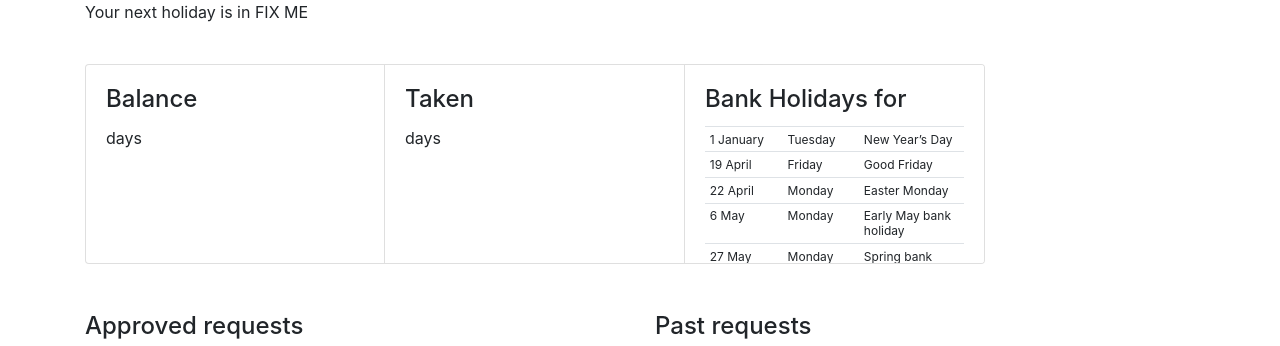
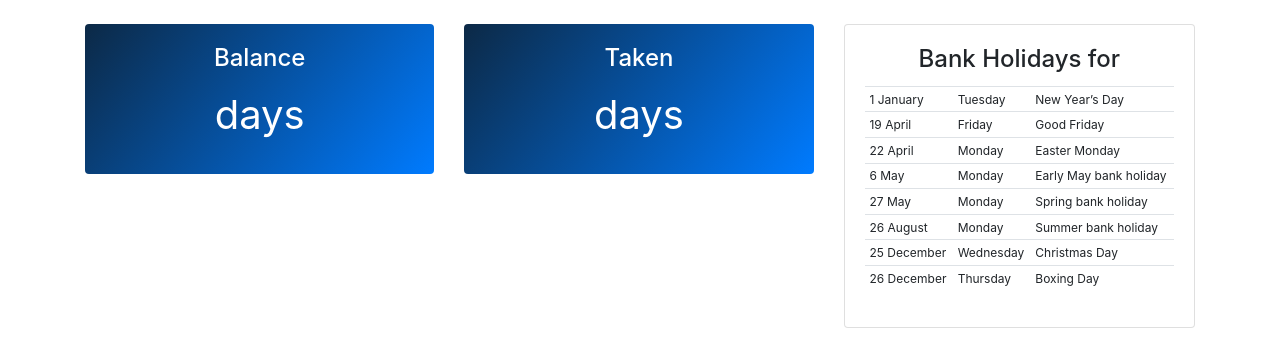
Before and after one commit to prodijody/holidayTracker, a Flask app: template templates/protected/menu.html in a window 1280 px wide. Shown: the part 77-423 px from the top of the page. Run offline with Flask 2, Linux system fonts and the light colour scheme; the template is opened without the code that fills it, so the values that code supplies are empty; some libraries are stand-ins or nearby versions.

Commit message:
Update 5

```diff
--- a/static/css/style.css
+++ b/static/css/style.css
@@ -1,5 +1,5 @@
-.card{
-    max-height: 200px!important;
+
+.hol{
     overflow-y: scroll;
 }
 
@@ -7,8 +7,21 @@
     max-width: 350px;
 }
 
-.card{
+.card-custom{
     max-width: 300px!important;
+}
+
+.card-custom-2{
+    max-height: 150px!important;
+
+background: -webkit-linear-gradient(-50deg, rgb(0, 123, 255), rgb(12, 41, 70));
+background: linear-gradient(-50deg, rgb(0, 123, 255), rgb(12, 41, 70));
+
+    color: white;
+    border: none;
+    font-size: 40px;
+
+
 }
 
 a:hover{
--- a/templates/protected/admin/admin.html
+++ b/templates/protected/admin/admin.html
@@ -15,7 +15,7 @@
     <div class="col">
       <div class="card-deck">
         {% for staff in staff_members %}
-          <a href="{{ url_for('admin_user', user_id=staff.id) }}" class="card">
+          <a href="{{ url_for('admin_user', user_id=staff.id) }}" class="card card-custom">
             <div class="card-body">
               <h4 class="card-title">{{ staff.name }} {{ staff.surname }}</h4>
               <div class="row" style="padding: 10px 0;">
--- a/templates/protected/menu.html
+++ b/templates/protected/menu.html
@@ -11,22 +11,23 @@
       {% endfor %}
     {% endif %}
   {% endwith %}
-  <p>Your next holiday is in FIX ME</p>
   <br>
-  <div class="card-group">
-    <div class="card">
+  <div class="row text-center" style="padding: 0;">
+    <div class="col">
+      <div class="card-deck">
+        <div class="card card-custom-2">
           <div class="card-body">
             <h4 class="card-title">Balance</h4>
             <p class="card-text">{{ current_user.get_holidays_requests()['balance'] }} days</p>
           </div>
         </div>
-    <div class="card">
+        <div class="card card-custom-2">
           <div class="card-body">
             <h4 class="card-title">Taken</h4>
             <p class="card-text">{{ current_user.get_holidays_requests()['days_approved'] }} days</p>
           </div>
         </div>
-    <div class="card">
+        <div class="card hol">
           <div class="card-body">
             <h4 class="card-title">Bank Holidays for {{ current_user.get_year() }}</h4>
             <table class="table table-sm" style="font-size: 12px;">
@@ -76,7 +77,8 @@
           </div>
         </div>
       </div>
-  <br>
+    </div>
+  </div>
   <br>
   <div class="row" style="padding: 0;">
     <div class="col-6">
@@ -133,7 +135,7 @@
               <td>{{ request.date_from }}</td>
               <td>{{ request.date_to }}</td>
               {% if request.status == 'Approved' %}
-                <td><span class="badge-secondary badge">Completed</span></td>
+                <td><span class="badge-success badge">Approved</span></td>
               {% elif request.status == 'Declined' %}
                 <td><span class="badge-danger badge">{{ request.status }}</span></td>
               {% else %}
```
Also changed, not shown: myModels.py (+0 -13 lines). Lines whose indentation alone changed are shown as unchanged.
